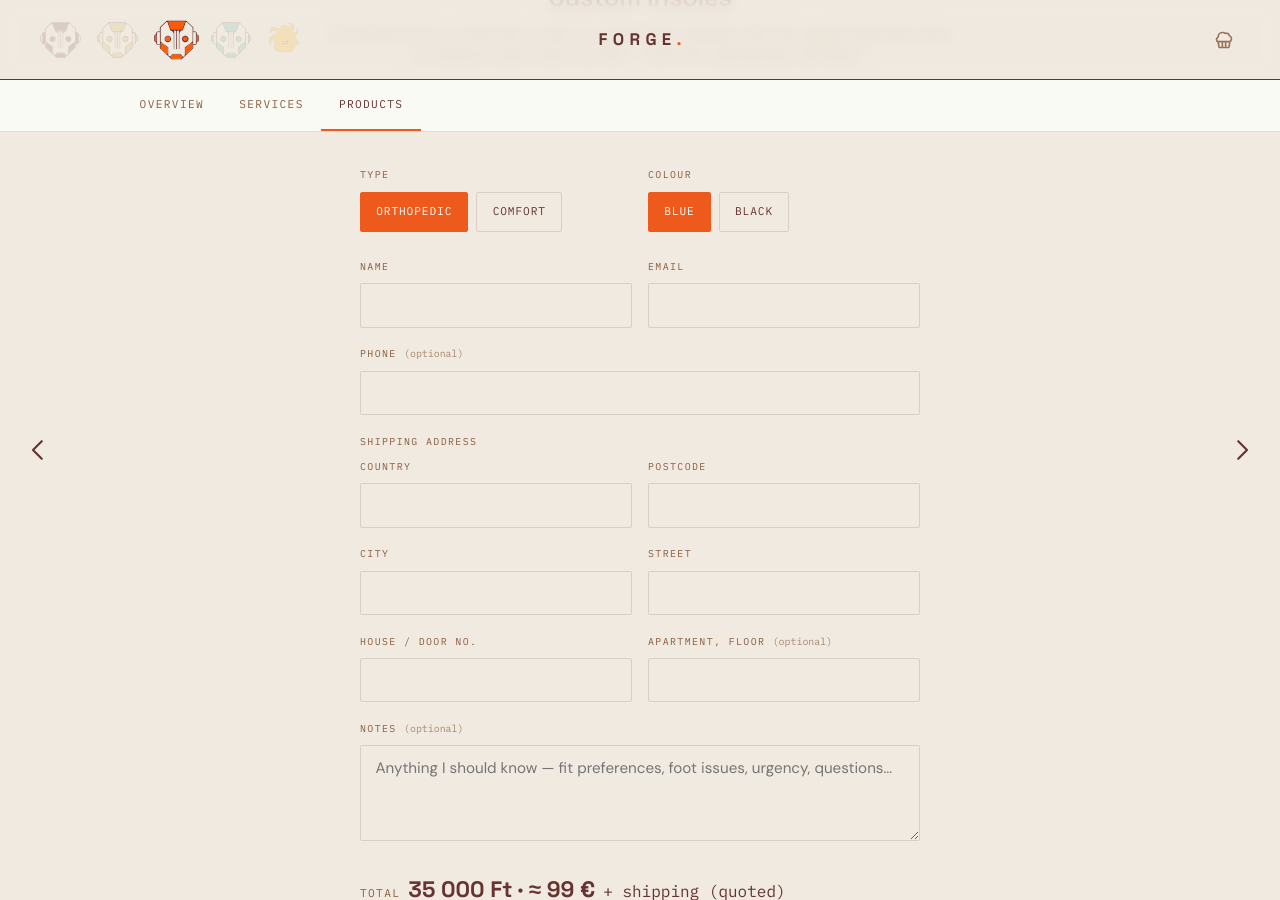
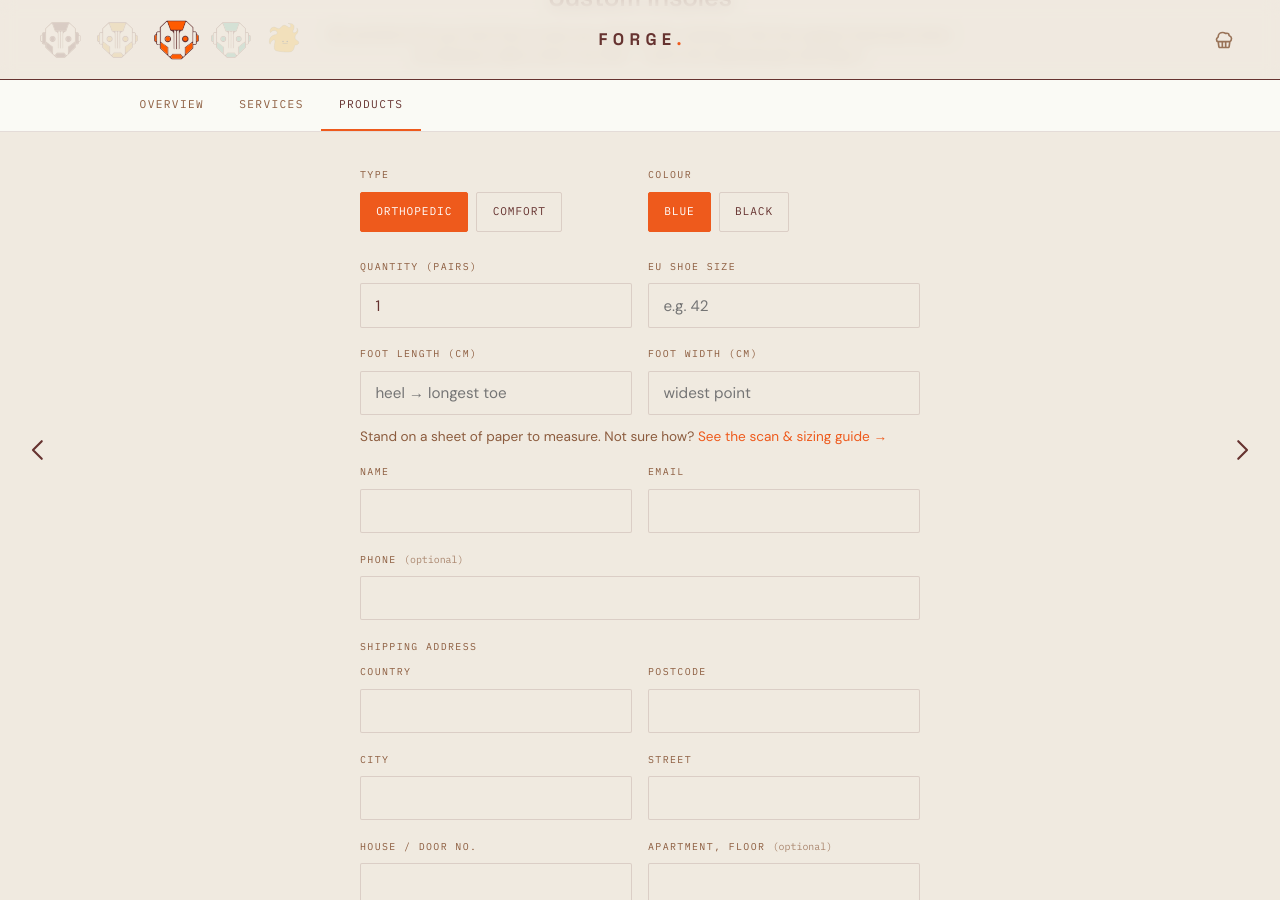
Before and after one commit to 3PO-3D/3po-3d.github.io, a Jekyll site: the page built from forge/products.md, in a window 1280 px wide and 900 px high, scrolled down 1050 px. Built offline with Jekyll 4.4.1, drawn with Linux system fonts in a browser that asks for light colours.

Commit message:
feat(forge): insole sizing fields, quantity, place-another, always-send empties
- products.md: add Quantity (pairs), EU shoe size, Foot length/width (cm) to the
  insole form, with a "scan & sizing guide" link that opens the popup; quantity feeds
  the products[] qty; "Place another order" button on the success state (reloads)
- always-send: products form now sends every field (empty allowed) so mapped
  variables never go missing; success-state scan-guide link points to the popup
- work-order.js (services): send empty fields too, omitting ONLY an empty deadline
  (the date field is the one that errors on blank)

Co-Authored-By: Claude Opus 4.8 <noreply@anthropic.com>

```diff
--- a/assets/work-order.js
+++ b/assets/work-order.js
@@ -271,7 +271,7 @@
             ofWrap.querySelectorAll('input, select, textarea').forEach(function (el) {
               if (!el.name || el.name === 'of_hp_field') return;
               if ((el.type === 'radio' || el.type === 'checkbox') && !el.checked) return;
-              if (el.value === '' || el.value == null) return; // skip empty optionals (e.g. deadline) so Make omits them rather than sending a blank
+              if ((el.value === '' || el.value == null) && el.name === 'deadline') return; // omit ONLY an empty deadline (date field errors on blank); send all other empties so the mapped variables always exist
               data.append(el.name, el.value);
             });
             if (errBox) errBox.hidden = true;
--- a/forge/products.md
+++ b/forge/products.md
@@ -101,6 +101,15 @@ permalink: /forge/products/
             </div>
           </div>
           <div class="of-grid2">
+            <div class="of-field"><label for="ins-qty">Quantity (pairs)</label><input type="number" id="ins-qty" name="ins_qty" min="1" value="1"></div>
+            <div class="of-field"><label for="ins-shoe">EU shoe size</label><input type="text" id="ins-shoe" name="shoe_size" placeholder="e.g. 42"></div>
+          </div>
+          <div class="of-grid2">
+            <div class="of-field"><label for="ins-len">Foot length (cm)</label><input type="number" id="ins-len" name="foot_length" step="0.1" placeholder="heel → longest toe"></div>
+            <div class="of-field"><label for="ins-wid">Foot width (cm)</label><input type="number" id="ins-wid" name="foot_width" step="0.1" placeholder="widest point"></div>
+          </div>
+          <p class="of-note" style="margin:-0.4rem 0 1rem;">Stand on a sheet of paper to measure. Not sure how? <a href="#scan-guide" class="kiri-guide-open" style="color:var(--accent);text-decoration:none;">See the scan &amp; sizing guide →</a></p>
+          <div class="of-grid2">
             <div class="of-field"><label for="ins-name">Name</label><input type="text" id="ins-name" name="name" autocomplete="name"></div>
             <div class="of-field"><label for="ins-email">Email</label><input type="email" id="ins-email" name="email" autocomplete="email" required></div>
           </div>
@@ -121,7 +130,7 @@ permalink: /forge/products/
           <div class="of-field"><label for="ins-notes">Notes <span style="text-transform:none;letter-spacing:0;opacity:.7;">(optional)</span></label><textarea id="ins-notes" name="notes" placeholder="Anything I should know — fit preferences, foot issues, urgency, questions…"></textarea></div>
           <div class="insole-total"><span>Total</span> <strong id="ins-price">35 000 Ft · ≈ 99 €</strong> <span class="iv-ship">+ shipping (quoted)</span></div>
           <div class="of-submit"><button class="btn btn-accent" type="button" id="ins-submit">Place order</button><span class="of-note">No payment yet — I confirm exact shipping, then send your invoice in the email thread. You can upload your scan meanwhile.</span></div>
-          <div class="of-done" id="ins-done" hidden><div class="of-check"><svg viewBox="0 0 24 24" fill="none" stroke="currentColor" stroke-width="2.4" stroke-linecap="round" stroke-linejoin="round"><path d="M5 13l4 4 10-10"/></svg></div><h3>Order received — check your email.</h3><p>I&rsquo;ll confirm exact shipping and send your invoice in the same email thread. Meanwhile you can upload your foot scan (link + <a href="{{ '/forge/insole-guide/' | relative_url }}">scan guide</a> are in the email). Work starts once the invoice is paid.</p></div>
+          <div class="of-done" id="ins-done" hidden><div class="of-check"><svg viewBox="0 0 24 24" fill="none" stroke="currentColor" stroke-width="2.4" stroke-linecap="round" stroke-linejoin="round"><path d="M5 13l4 4 10-10"/></svg></div><h3>Order received — check your email.</h3><p>I&rsquo;ll confirm exact shipping and send your invoice in the same email thread. Meanwhile you can upload your foot scan (link + <a href="#scan-guide" class="kiri-guide-open" style="color:var(--accent);">scan guide</a> are in the email). Work starts once the invoice is paid.</p><div style="margin-top:1.25rem;"><button class="btn btn-outline" type="button" id="ins-again">Place another order</button></div></div>
           <p class="of-note" id="ins-err" hidden style="color:#b3261e;margin-top:0.8rem;"></p>
         </form>
       </div>
@@ -389,10 +398,11 @@ permalink: /forge/products/
       var type = curType();
       var colour = (form.querySelector('input[name=ins_colour]:checked') || {}).value || '';
       var data = new URLSearchParams();
-      ['name', 'email', 'phone', 'ship_country', 'ship_postcode', 'ship_city', 'ship_street', 'ship_number', 'ship_unit', 'notes'].forEach(function (n) {
-        var el = form.querySelector('[name=' + n + ']'); if (el && el.value) data.append(n, el.value);
+      ['name', 'email', 'phone', 'ship_country', 'ship_postcode', 'ship_city', 'ship_street', 'ship_number', 'ship_unit', 'shoe_size', 'foot_length', 'foot_width', 'notes'].forEach(function (n) {
+        var el = form.querySelector('[name=' + n + ']'); if (el) data.append(n, el.value);   // always send (empty allowed) so the mapped variables always exist
       });
-      data.append('products', JSON.stringify([{ sku: 'Insole · ' + type + ' · ' + colour, product: 'Insole', variant: type + ' · ' + colour, material_name: MATERIAL[type + '|' + colour] || '', qty: 1 }]));
+      var qty = parseInt((form.querySelector('[name=ins_qty]') || {}).value, 10) || 1;
+      data.append('products', JSON.stringify([{ sku: 'Insole · ' + type + ' · ' + colour, product: 'Insole', variant: type + ' · ' + colour, material_name: MATERIAL[type + '|' + colour] || '', qty: qty }]));
       btn.disabled = true; btn.textContent = 'Sending…';
       fetch(WEBHOOK, { method: 'POST', headers: { 'Content-Type': 'application/x-www-form-urlencoded' }, body: data.toString() })
         .then(function (r) { if (!r.ok) throw new Error('the server returned ' + r.status); return r; })
```
Also changed, not shown: other parts of forge/products.md (+3 -1 lines).
